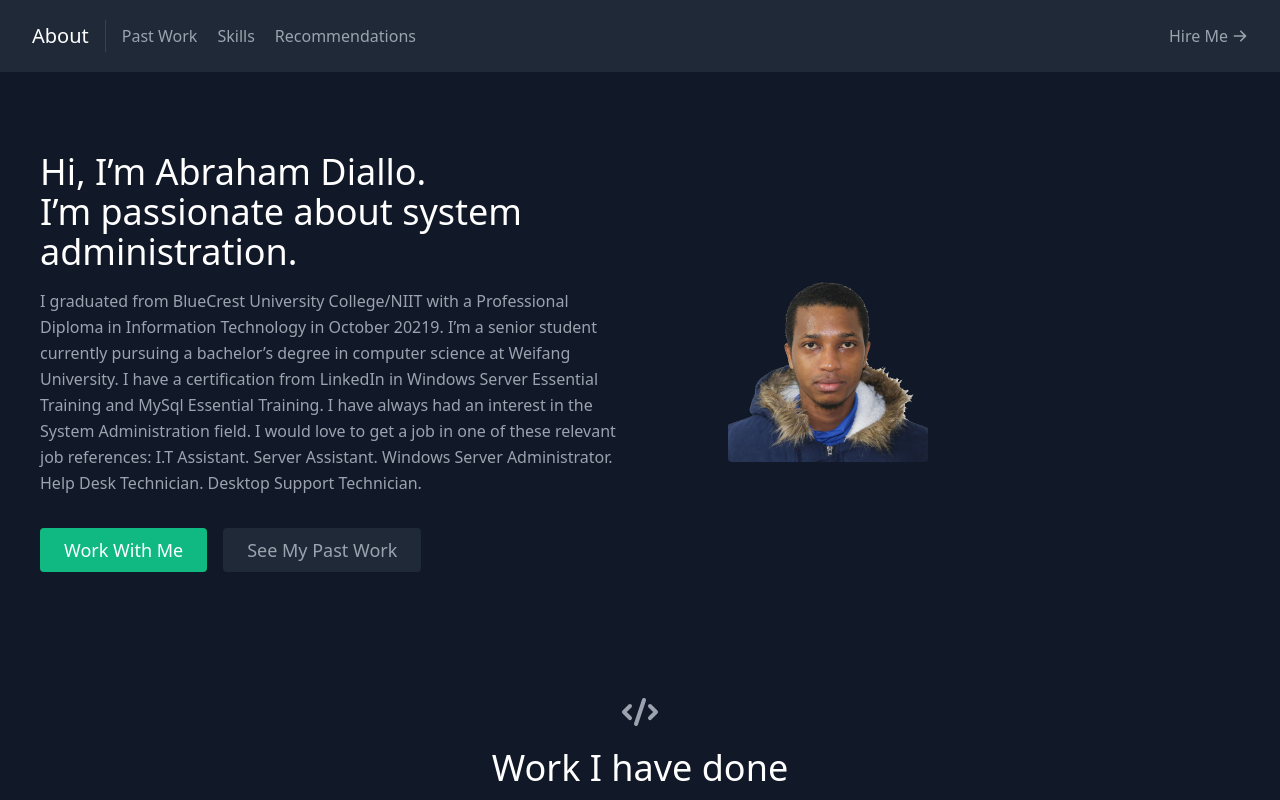
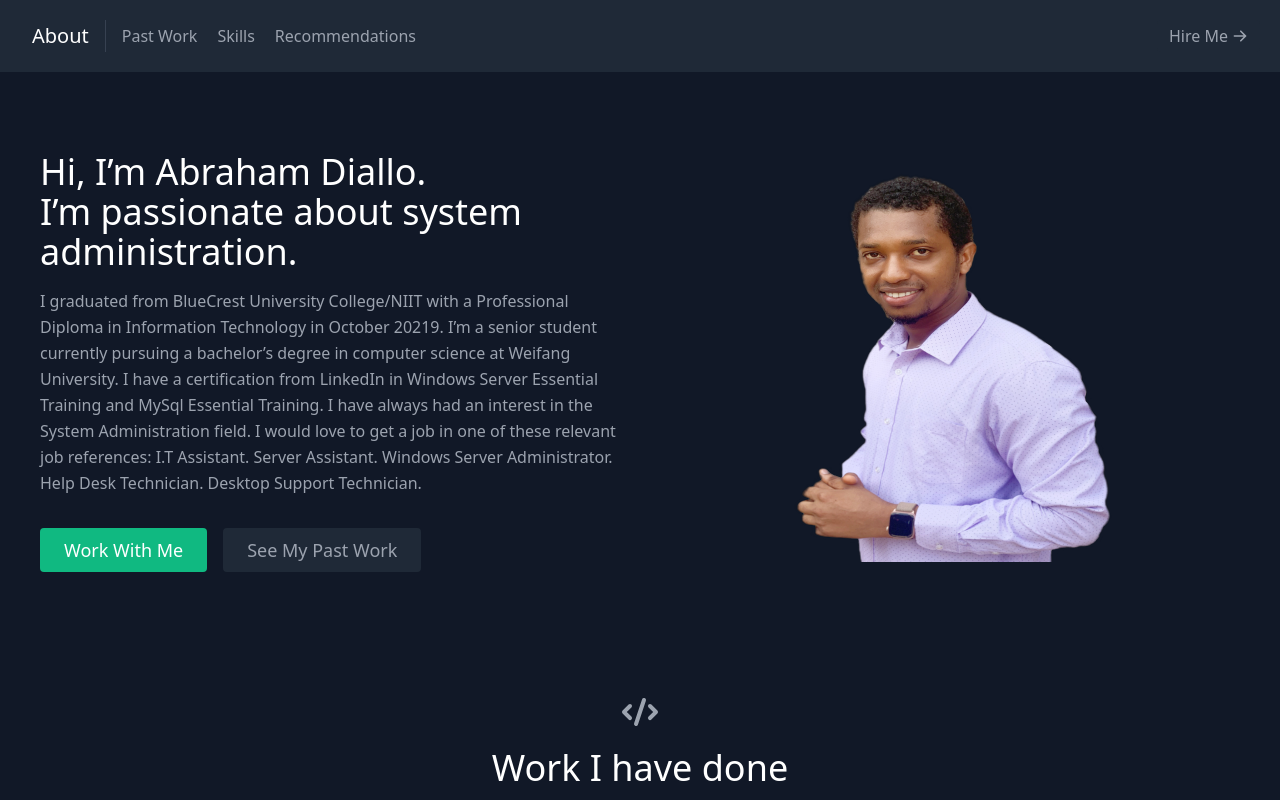
Before and after one commit to abrahamdiallo/MyPortfolio, a React (Create React App) app: page / in a window 1280 px wide. Shown: the top 800 px of the page. Built offline with nearby package versions, Linux system fonts and the light colour scheme.

Commit message:
About photo updated

```diff
--- a/public/index.html
+++ b/public/index.html
@@ -2,7 +2,7 @@
 <html lang="en">
   <head>
     <meta charset="utf-8" />
-    <link rel="icon" href="%PUBLIC_URL%/my photo.png" />
+    <link rel="icon" href="%PUBLIC_URL%/profile.png" />
     <meta name="viewport" content="width=device-width, initial-scale=1" />
     <meta name="theme-color" content="#000000" />
     <meta
--- a/src/components/About.js
+++ b/src/components/About.js
@@ -33,7 +33,7 @@
           <img
             className="object-cover object-center rounded"
             alt="hero"
-            src="./my photo.png"
+            src="./profile1.png"
           />
         </div>
       </div>
```
Also changed, not shown: public/manifest.json, public/profile1.PNG (added), 1 other file (tests, documents, lock files or other folders).
